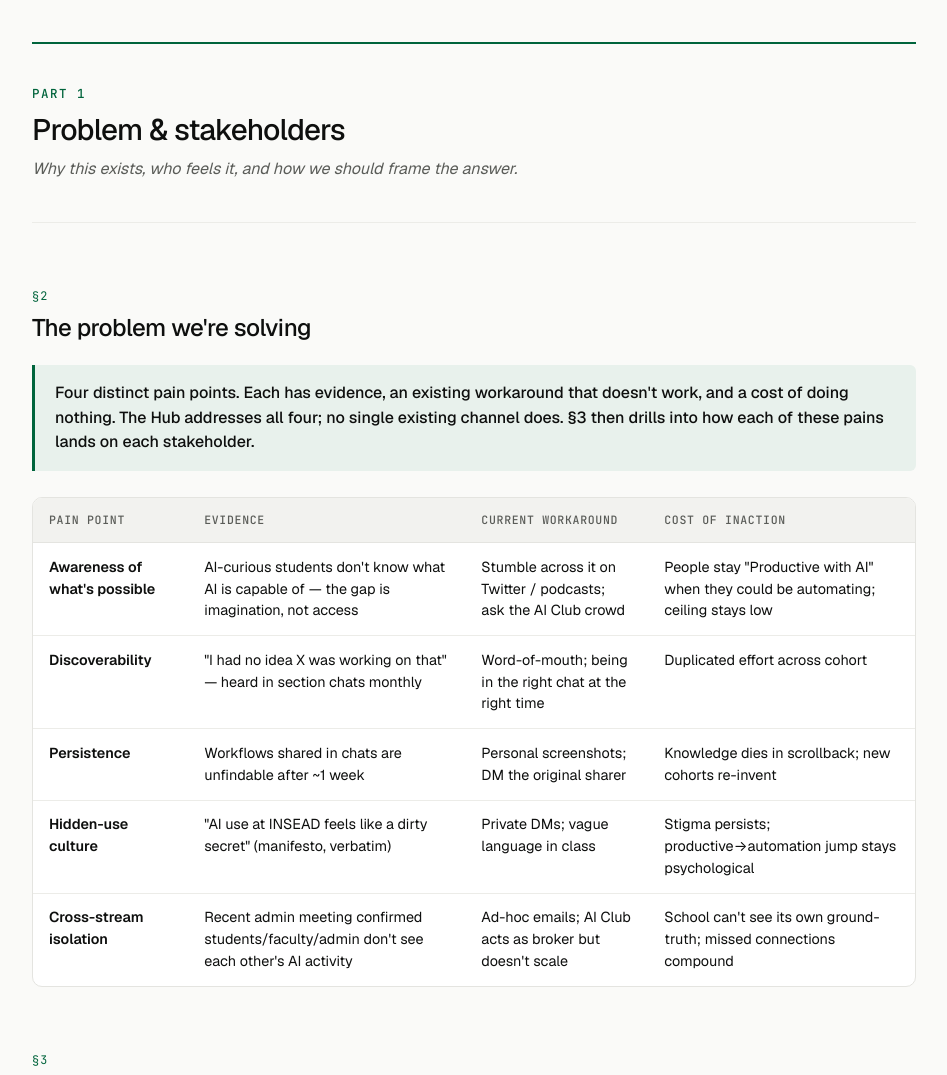
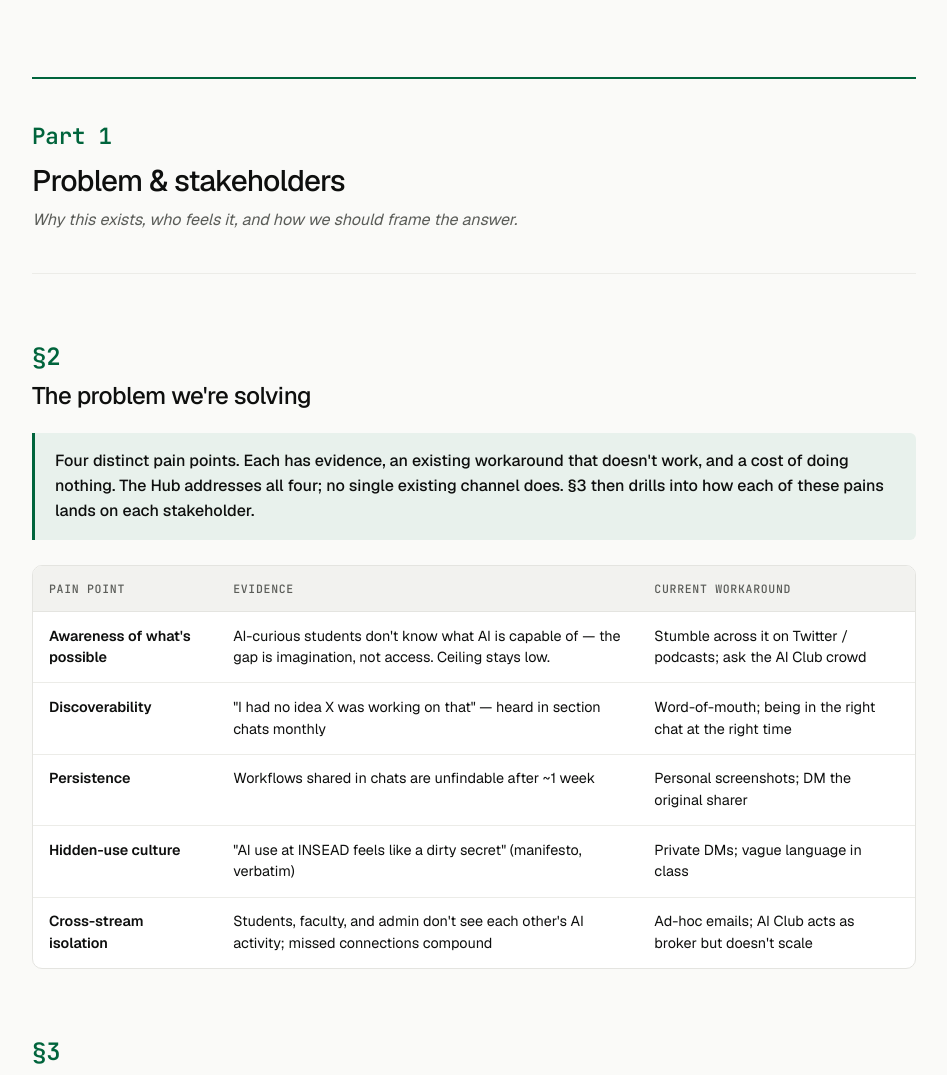
Before and after one commit to izzyisotta/insead-ai-club-knowledge-hub, a plain HTML site: page general-plan.html in a window 1280 px wide. Shown: the part 1706-2781 px from the top of the page, without its empty margins (166-1113 px from the left). Drawn offline with nearby package versions, Linux system fonts and the light colour scheme.

Commit message:
Tweak: bigger section numbers, drop cost-of-inaction column
- Section numbers (§1, §2 etc.) bumped from 0.74rem eyebrow to 1.5rem mono in accent green for clearer navigation feel
- Part labels (Part 1/2/3) bumped from 0.78rem eyebrow to 1.4rem mono
- Drop "Cost of inaction" column from §2 problem table; the two genuinely useful consequences ("ceiling stays low", "missed connections compound") folded into the Evidence cells

Co-Authored-By: Claude Opus 4.7 (1M context) <noreply@anthropic.com>

```diff
--- a/general-plan.html
+++ b/general-plan.html
@@ -62,11 +62,11 @@
   }
   .plan-section .section-num {
     font-family: 'JetBrains Mono', monospace;
-    font-size: 0.74rem;
-    text-transform: uppercase;
-    letter-spacing: 0.1em;
+    font-size: 1.5rem;
     color: var(--accent);
-    margin-bottom: 0.5rem;
+    margin-bottom: 0.4rem;
+    font-weight: 600;
+    letter-spacing: -0.005em;
   }
   .plan-section h2 {
     font-size: 1.5rem;
@@ -120,12 +120,11 @@
   }
   .part-divider .part-eyebrow {
     font-family: 'JetBrains Mono', monospace;
-    font-size: 0.78rem;
-    text-transform: uppercase;
-    letter-spacing: 0.12em;
+    font-size: 1.4rem;
     color: var(--accent);
-    margin-bottom: 0.6rem;
-    font-weight: 500;
+    margin-bottom: 0.55rem;
+    font-weight: 600;
+    letter-spacing: -0.005em;
   }
   .part-divider h2 {
     font-size: 1.85rem;
@@ -608,39 +607,33 @@
             <th>Pain point</th>
             <th>Evidence</th>
             <th>Current workaround</th>
-            <th>Cost of inaction</th>
           </tr>
         </thead>
         <tbody>
           <tr>
             <td><strong>Awareness of what's possible</strong></td>
-            <td>AI-curious students don't know what AI is capable of — the gap is imagination, not access</td>
+            <td>AI-curious students don't know what AI is capable of — the gap is imagination, not access. Ceiling stays low.</td>
             <td>Stumble across it on Twitter / podcasts; ask the AI Club crowd</td>
-            <td>People stay "Productive with AI" when they could be automating; ceiling stays low</td>
           </tr>
           <tr>
             <td><strong>Discoverability</strong></td>
             <td>"I had no idea X was working on that" — heard in section chats monthly</td>
             <td>Word-of-mouth; being in the right chat at the right time</td>
-            <td>Duplicated effort across cohort</td>
           </tr>
           <tr>
             <td><strong>Persistence</strong></td>
             <td>Workflows shared in chats are unfindable after ~1 week</td>
             <td>Personal screenshots; DM the original sharer</td>
-            <td>Knowledge dies in scrollback; new cohorts re-invent</td>
           </tr>
           <tr>
             <td><strong>Hidden-use culture</strong></td>
             <td>"AI use at INSEAD feels like a dirty secret" (manifesto, verbatim)</td>
             <td>Private DMs; vague language in class</td>
-            <td>Stigma persists; productive→automation jump stays psychological</td>
           </tr>
           <tr>
             <td><strong>Cross-stream isolation</strong></td>
-            <td>Recent admin meeting confirmed students/faculty/admin don't see each other's AI activity</td>
+            <td>Students, faculty, and admin don't see each other's AI activity; missed connections compound</td>
             <td>Ad-hoc emails; AI Club acts as broker but doesn't scale</td>
-            <td>School can't see its own ground-truth; missed connections compound</td>
           </tr>
         </tbody>
       </table>
```
